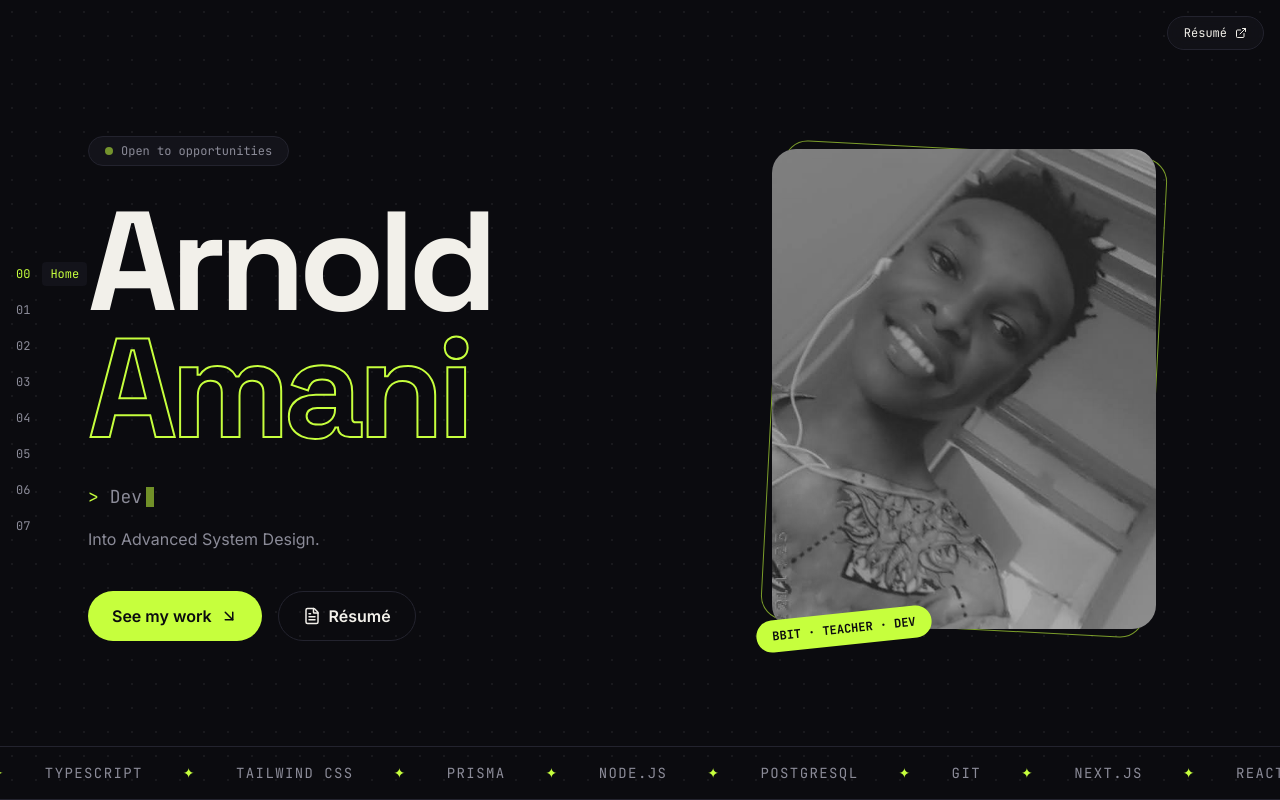
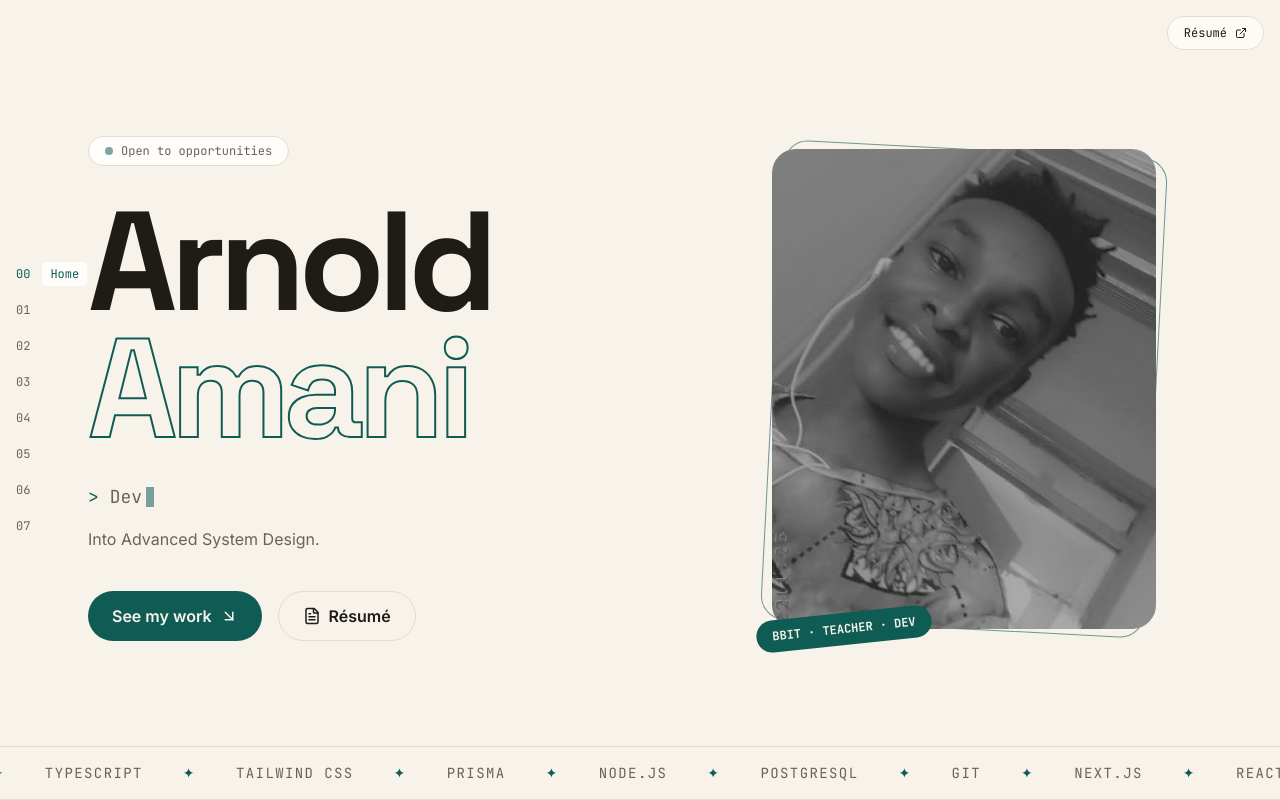
Before and after one commit to anold-a/amani-portfolio, a Next.js app: page / in a window 1280 px wide. Shown: the top 800 px of the page. Built offline with nearby package versions, Linux system fonts and the light colour scheme.

Commit message:
updated theme to warm paper palette with teal

```diff
--- a/app/globals.css
+++ b/app/globals.css
@@ -1,12 +1,15 @@
 @import "tailwindcss";
 
 :root {
-  --bg:#0b0b0f;
-  --card:#13131a;
-  --ink: #f2f0ea;
-  --muted:#8b8b98;
-  --line: #23232e;
-  --brand:#c6ff3d;
+
+--brand:#c6ff3d;
+--bg: #f7f2ea;
+--card: #fffdf9;
+--ink: #1f1b16;
+--muted: #6b6258;
+--line: #e6dccd;
+--brand: #0f5c55;
+--accent: #c8602a;
 }
 
 @theme inline {
@@ -19,6 +22,8 @@
   --font-display: var(--font-grotesk);
   --font-sans: var(--font-inter);
   --font-mono: var(--font-jetbrains);
+  --color-accent: var(--accent);
+  --font-hand: var(--font-caveat);
 }
 
 
@@ -41,3 +46,30 @@ section[id] { scroll-margin-top: 2rem; }
   html { scroll-behavior: auto; }
   .marquee-track { animation: none; }
 }
+
+[data-theme="midnight"] {
+  --bg: #0f1724; --card: #162033; --ink: #e9eef7; --muted: #94a3b8;
+  --line: #25324a; --brand: #6ea8ff; --accent: #ffb454;
+}
+[data-theme="savanna"] {
+  --bg: #f2f4ee; --card: #fbfcf8; --ink: #1b241d; --muted: #5c6b60;
+  --line: #dce3d5; --brand: #2f6b3a; --accent: #d9972b;
+}
+
+.marker {
+  background-image: linear-gradient(transparent 62%, color-mix(in srgb, var(--accent) 35%, transparent) 62%);
+  padding: 0 0.15em;
+}
+@media (prefers-reduced-motion: reduce) {
+  .card-pop, .card-pop:hover { transition: none; transform: none; }
+}
+
+.card-pop {
+  box-shadow: 5px 5px 0 0 var(--line);
+  transition: transform 0.2s ease, box-shadow 0.2s ease, border-color 0.2s ease;
+}
+.card-pop:hover {
+  transform: translate(-2px, -2px) rotate(-0.4deg);
+  box-shadow: 8px 8px 0 0 color-mix(in srgb, var(--accent) 45%, transparent);
+  border-color: var(--ink);
+}
--- a/app/layout.tsx
+++ b/app/layout.tsx
@@ -1,10 +1,11 @@
 import type { Metadata } from "next";
-import {Space_Grotesk, Inter, JetBrains_Mono } from "next/font/google";
+import {Space_Grotesk, Inter, JetBrains_Mono,Caveat , Manrope} from "next/font/google";
 import "./globals.css";
 
 const grotesk = Space_Grotesk({ subsets: ["latin"], variable: "--font-grotesk" });
 const inter = Inter({ subsets: ["latin"], variable: "--font-inter" });
 const jetbrains = JetBrains_Mono({ subsets: ["latin"], variable: "--font-jetbrains" });
+const caveat = Caveat({ subsets: ["latin"], variable: "--font-caveat" });
 
 export const metadata: Metadata = {
   title: "Arnold Amani | Software Developer",
@@ -20,7 +21,7 @@ export default function RootLayout({ children }:{children: React.ReactNode}) {
   return (
     <html
       lang="en"
-      className={`${grotesk.variable} ${inter.variable} ${jetbrains.variable}`}
+      className={`${grotesk.variable} ${inter.variable} ${jetbrains.variable} ${caveat.variable}`}
     >
       <body className="font-sans antialiased">{children}</body>
     </html>
```
